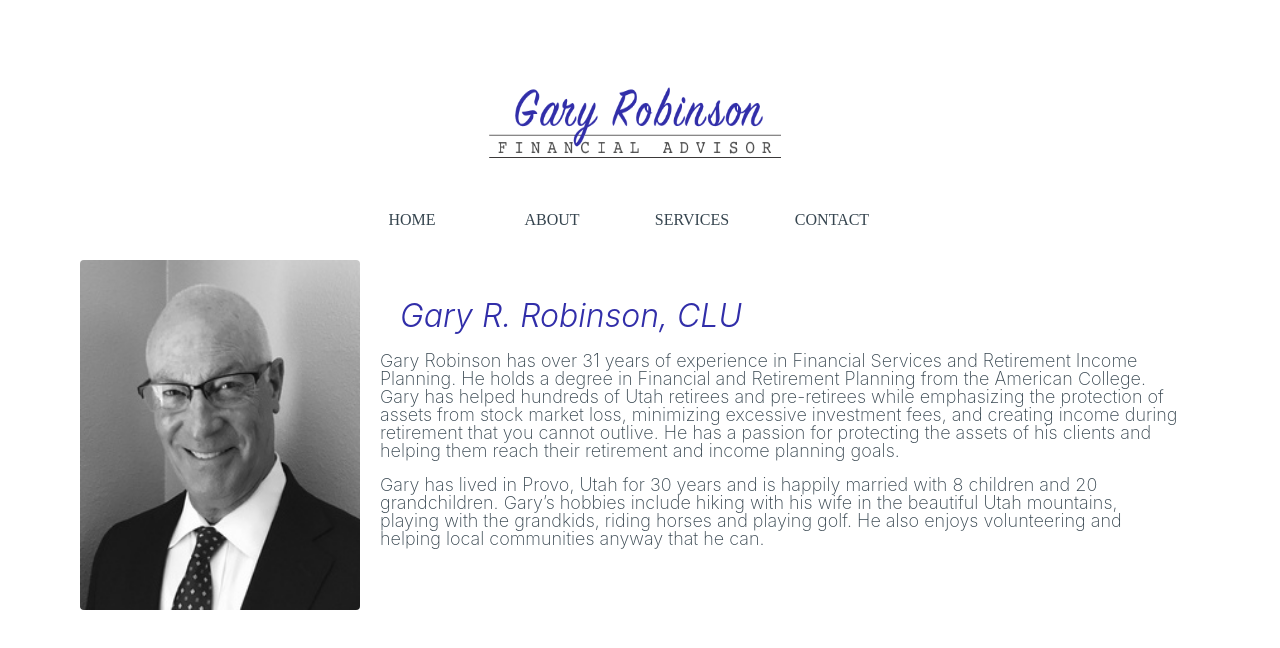
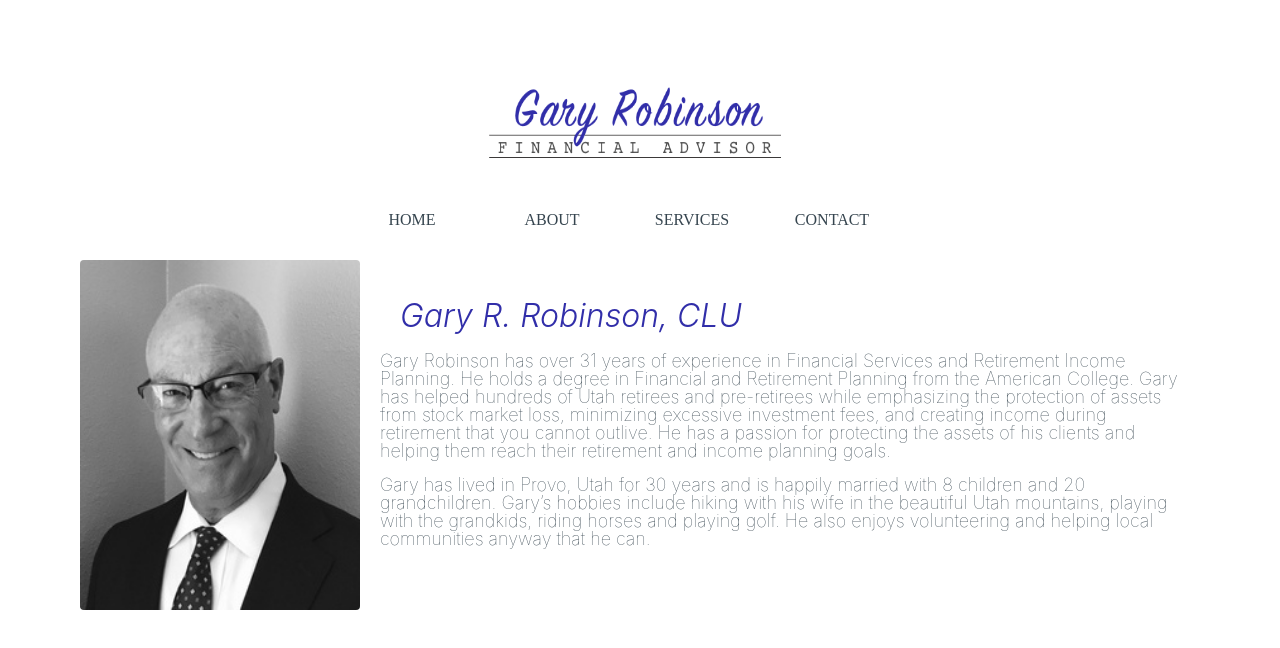
Before and after one commit to spencermrobinson/garyrobinsonadvisor, a React (Create React App) app: page /#/about in a window 1280 px wide. Shown: the top 648 px of the page. Built offline with nearby package versions, Linux system fonts and the light colour scheme; a web font is replaced by a local one.

Commit message:
resizing

```diff
--- a/src/components/about/about.css
+++ b/src/components/about/about.css
@@ -2,6 +2,9 @@
     height: 350px;
     width: 280px;
     border-radius: 4px;
+}
+#gary-photo:hover{
+    transform: scale(1.02);
 }
 .about-container{
     display: flex;
@@ -29,6 +32,6 @@
     font-family: -apple-system, BlinkMacSystemFont, 'Segoe UI', Roboto, Oxygen, Ubuntu, Cantarell, 'Open Sans', 'Helvetica Neue', sans-serif;
     color: #36454f;
     font-size: 18px;
-    font-weight: 200;
+    font-weight: 100;
 
 }
```
